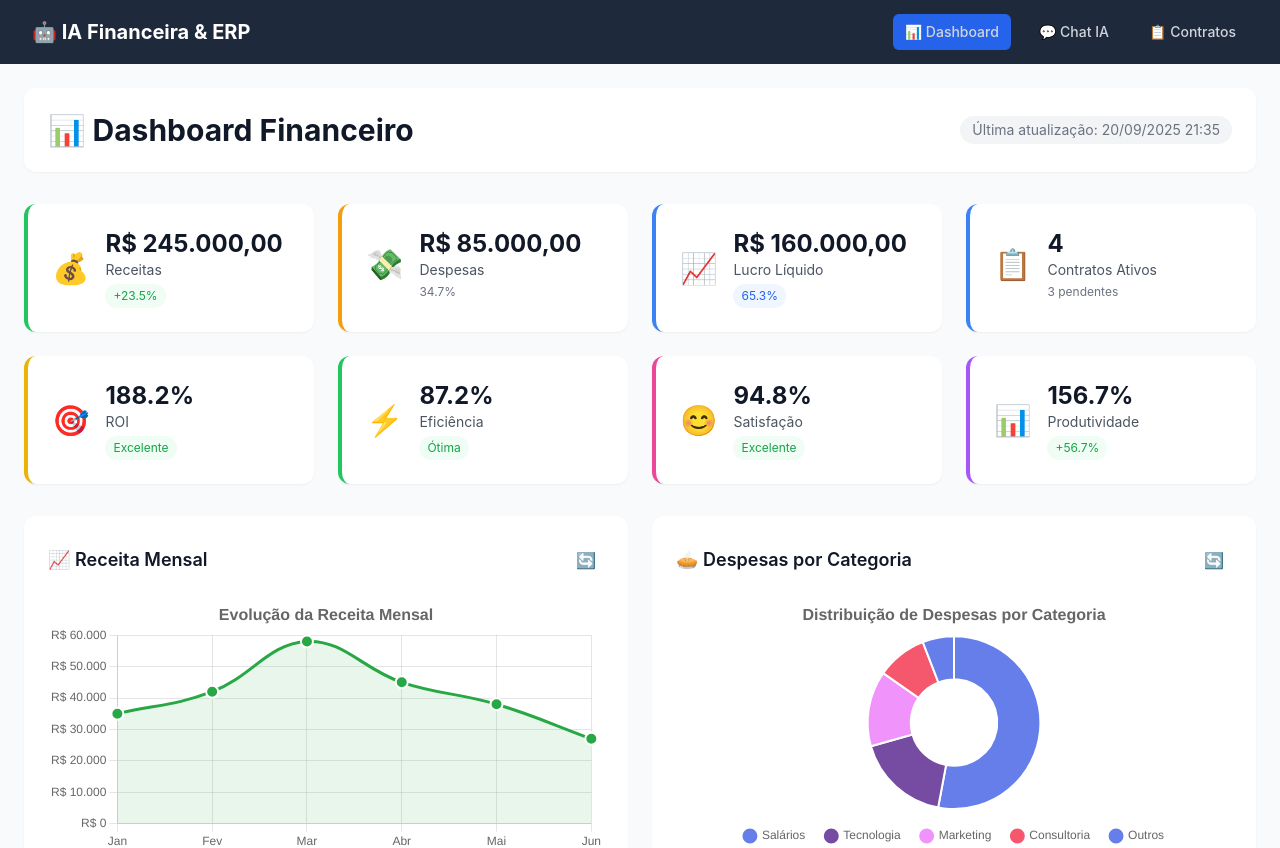
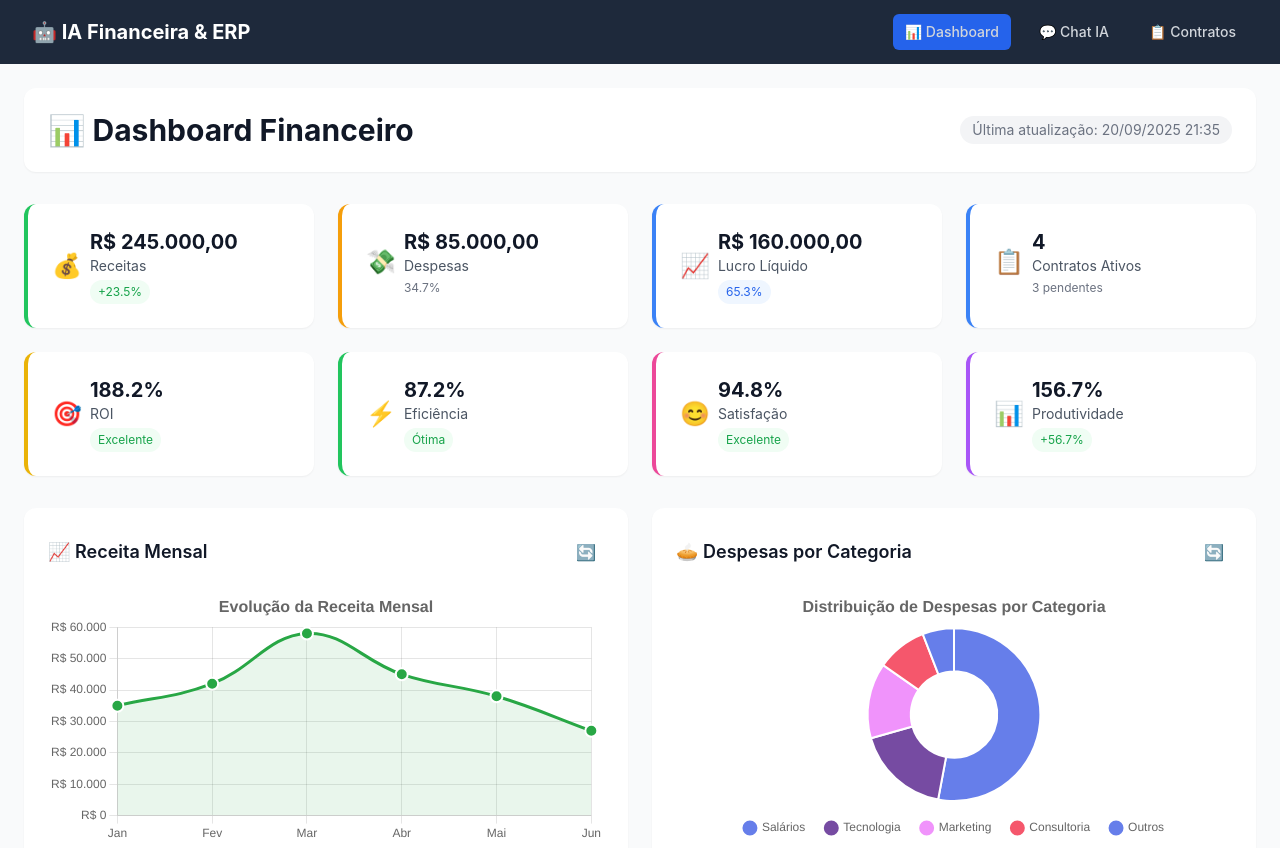
Before and after one commit to arthurbowens/ia-financeira-erp, an Angular app: page /dashboard in a window 1280 px wide. Shown: the top 848 px of the page. Built offline with nearby package versions, Linux system fonts and the light colour scheme.

Commit message:
fix(dashboard): reduzir tamanho dos números e alinhar conteúdo mais à esquerda.

```diff
--- a/src/app/components/dashboard/dashboard.component.html
+++ b/src/app/components/dashboard/dashboard.component.html
@@ -12,9 +12,9 @@
     <div class="grid grid-cols-1 md:grid-cols-2 lg:grid-cols-4 gap-6 mb-8">
       <div class="bg-white rounded-xl shadow-sm p-6 border-l-4 border-success-500">
         <div class="flex items-center">
-          <div class="text-3xl mr-4">💰</div>
+          <div class="text-2xl mr-2">💰</div>
           <div class="flex-1 min-w-0">
-            <div class="text-base sm:text-lg md:text-xl lg:text-2xl font-bold text-gray-900 whitespace-nowrap">{{ formatCurrency(dados.receitas) }}</div>
+            <div class="text-sm sm:text-base md:text-lg lg:text-xl font-bold text-gray-900 whitespace-nowrap">{{ formatCurrency(dados.receitas) }}</div>
             <div class="text-sm text-gray-600">Receitas</div>
             <div class="text-xs text-success-600 bg-success-50 px-2 py-1 rounded-full mt-1 inline-block">
               +{{ dados.indicadores.crescimentoReceita }}%
@@ -25,9 +25,9 @@
 
       <div class="bg-white rounded-xl shadow-sm p-6 border-l-4 border-warning-500">
         <div class="flex items-center">
-          <div class="text-3xl mr-4">💸</div>
+          <div class="text-2xl mr-2">💸</div>
           <div class="flex-1 min-w-0">
-            <div class="text-base sm:text-lg md:text-xl lg:text-2xl font-bold text-gray-900 whitespace-nowrap">{{ formatCurrency(dados.despesas) }}</div>
+            <div class="text-sm sm:text-base md:text-lg lg:text-xl font-bold text-gray-900 whitespace-nowrap">{{ formatCurrency(dados.despesas) }}</div>
             <div class="text-sm text-gray-600">Despesas</div>
             <div class="text-xs text-gray-500 mt-1">{{ getMargemDespesas() }}</div>
           </div>
@@ -36,9 +36,9 @@
 
       <div class="bg-white rounded-xl shadow-sm p-6 border-l-4 border-primary-500">
         <div class="flex items-center">
-          <div class="text-3xl mr-4">📈</div>
+          <div class="text-2xl mr-2">📈</div>
           <div class="flex-1 min-w-0">
-            <div class="text-base sm:text-lg md:text-xl lg:text-2xl font-bold text-gray-900 whitespace-nowrap">{{ formatCurrency(dados.lucro) }}</div>
+            <div class="text-sm sm:text-base md:text-lg lg:text-xl font-bold text-gray-900 whitespace-nowrap">{{ formatCurrency(dados.lucro) }}</div>
             <div class="text-sm text-gray-600">Lucro Líquido</div>
             <div class="text-xs text-primary-600 bg-primary-50 px-2 py-1 rounded-full mt-1 inline-block">
               {{ dados.margemLiquida }}%
@@ -49,9 +49,9 @@
 
       <div class="bg-white rounded-xl shadow-sm p-6 border-l-4 border-blue-500">
         <div class="flex items-center">
-          <div class="text-3xl mr-4">📋</div>
+          <div class="text-2xl mr-2">📋</div>
           <div class="flex-1 min-w-0">
-            <div class="text-base sm:text-lg md:text-xl lg:text-2xl font-bold text-gray-900 whitespace-nowrap">{{ dados.contratosAtivos }}</div>
+            <div class="text-sm sm:text-base md:text-lg lg:text-xl font-bold text-gray-900 whitespace-nowrap">{{ dados.contratosAtivos }}</div>
             <div class="text-sm text-gray-600">Contratos Ativos</div>
             <div class="text-xs text-gray-500 mt-1">{{ dados.contratosPendentes }} pendentes</div>
           </div>
@@ -60,9 +60,9 @@
 
       <div class="bg-white rounded-xl shadow-sm p-6 border-l-4 border-yellow-500">
         <div class="flex items-center">
-          <div class="text-3xl mr-4">🎯</div>
+          <div class="text-2xl mr-2">🎯</div>
           <div class="flex-1 min-w-0">
-            <div class="text-base sm:text-lg md:text-xl lg:text-2xl font-bold text-gray-900 whitespace-nowrap">{{ dados.roi }}%</div>
+            <div class="text-sm sm:text-base md:text-lg lg:text-xl font-bold text-gray-900 whitespace-nowrap">{{ dados.roi }}%</div>
             <div class="text-sm text-gray-600">ROI</div>
             <div class="text-xs text-success-600 bg-success-50 px-2 py-1 rounded-full mt-1 inline-block">
               Excelente
@@ -73,9 +73,9 @@
 
       <div class="bg-white rounded-xl shadow-sm p-6 border-l-4 border-green-500">
         <div class="flex items-center">
-          <div class="text-3xl mr-4">⚡</div>
+          <div class="text-2xl mr-2">⚡</div>
           <div class="flex-1 min-w-0">
-            <div class="text-base sm:text-lg md:text-xl lg:text-2xl font-bold text-gray-900 whitespace-nowrap">{{ dados.indicadores.eficienciaOperacional }}%</div>
+            <div class="text-sm sm:text-base md:text-lg lg:text-xl font-bold text-gray-900 whitespace-nowrap">{{ dados.indicadores.eficienciaOperacional }}%</div>
             <div class="text-sm text-gray-600">Eficiência</div>
             <div class="text-xs text-success-600 bg-success-50 px-2 py-1 rounded-full mt-1 inline-block">
               Ótima
@@ -86,9 +86,9 @@
 
       <div class="bg-white rounded-xl shadow-sm p-6 border-l-4 border-pink-500">
         <div class="flex items-center">
-          <div class="text-3xl mr-4">😊</div>
+          <div class="text-2xl mr-2">😊</div>
           <div class="flex-1 min-w-0">
-            <div class="text-base sm:text-lg md:text-xl lg:text-2xl font-bold text-gray-900 whitespace-nowrap">{{ dados.indicadores.satisfacaoCliente }}%</div>
+            <div class="text-sm sm:text-base md:text-lg lg:text-xl font-bold text-gray-900 whitespace-nowrap">{{ dados.indicadores.satisfacaoCliente }}%</div>
             <div class="text-sm text-gray-600">Satisfação</div>
             <div class="text-xs text-success-600 bg-success-50 px-2 py-1 rounded-full mt-1 inline-block">
               Excelente
@@ -99,9 +99,9 @@
 
       <div class="bg-white rounded-xl shadow-sm p-6 border-l-4 border-purple-500">
         <div class="flex items-center">
-          <div class="text-3xl mr-4">📊</div>
+          <div class="text-2xl mr-2">📊</div>
           <div class="flex-1 min-w-0">
-            <div class="text-base sm:text-lg md:text-xl lg:text-2xl font-bold text-gray-900 whitespace-nowrap">{{ dados.indicadores.produtividade }}%</div>
+            <div class="text-sm sm:text-base md:text-lg lg:text-xl font-bold text-gray-900 whitespace-nowrap">{{ dados.indicadores.produtividade }}%</div>
             <div class="text-sm text-gray-600">Produtividade</div>
             <div class="text-xs text-success-600 bg-success-50 px-2 py-1 rounded-full mt-1 inline-block">
               +56.7%
```
